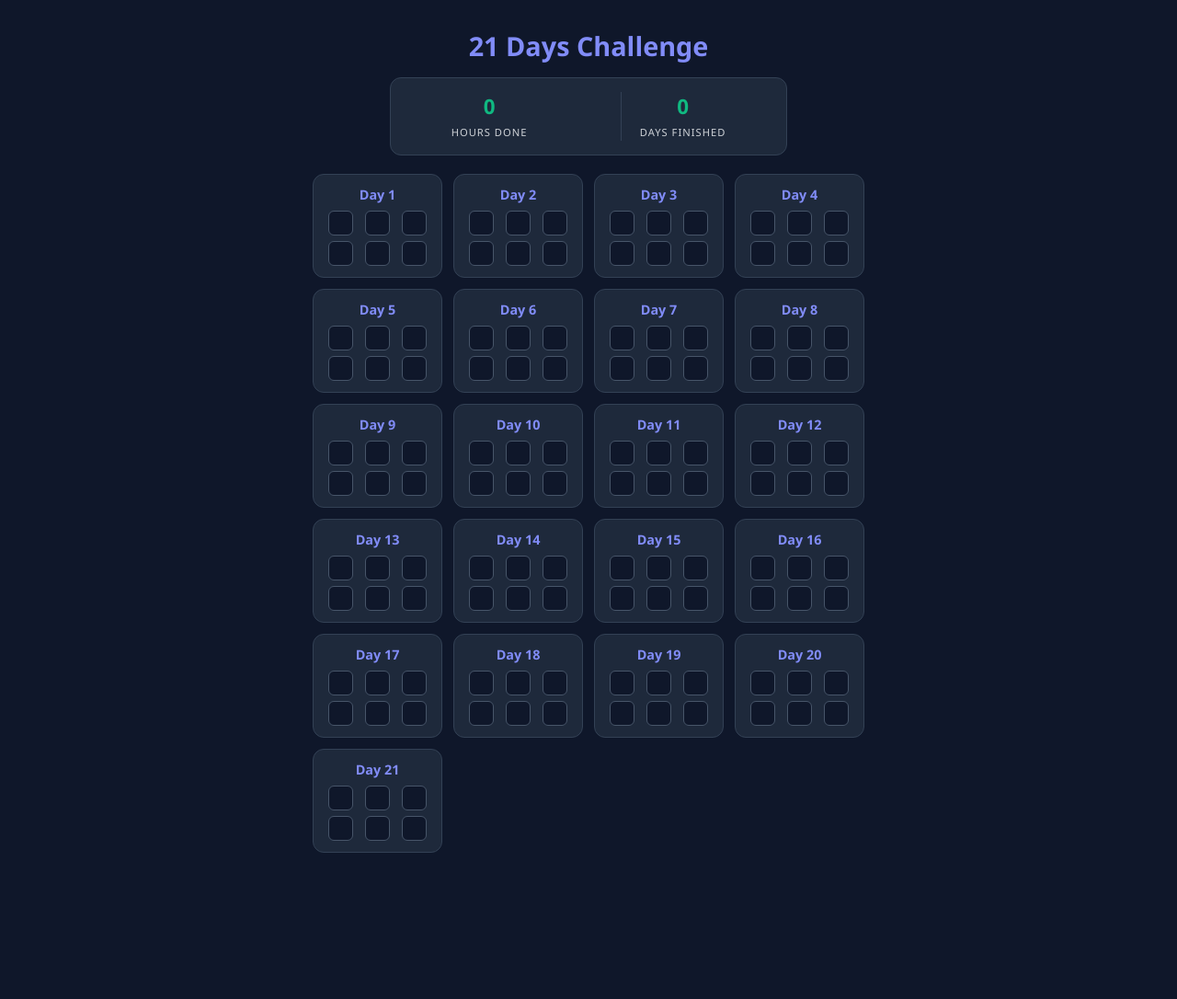
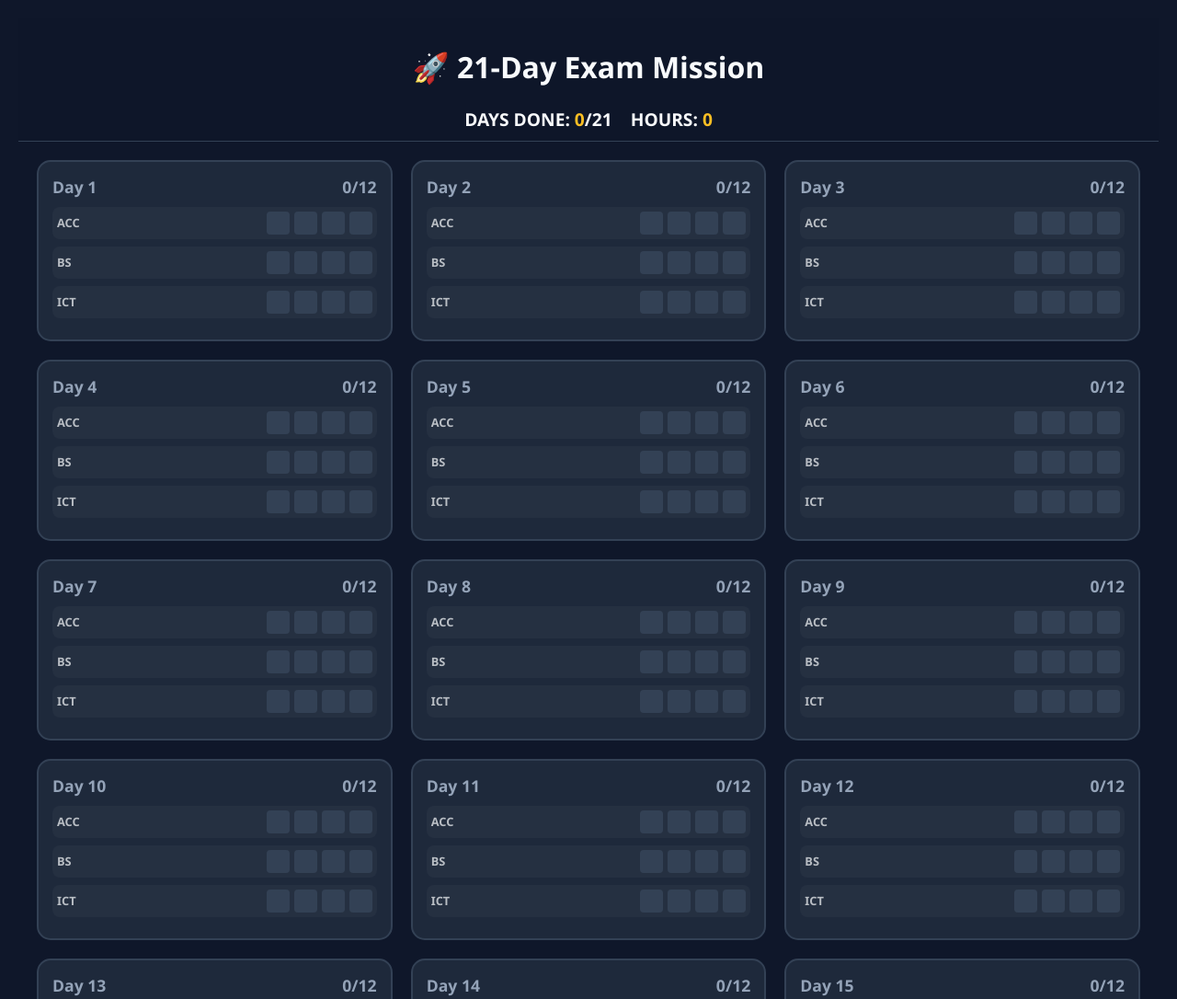
Before and after one commit to savi184/challenge21, a plain HTML site: page index.html in a window 1280 px wide. Shown: the top 1086 px of the page at 92% size. Before the commit the page ends 972 px from the top, so only its background shows below. Drawn offline with Linux system fonts and the light colour scheme.

Commit message:
Update index.html

```diff
--- a/index.html
+++ b/index.html
@@ -2,202 +2,277 @@
 <html lang="en">
 <head>
     <meta charset="UTF-8">
-    <meta name="viewport" content="width=device-width, initial-scale=1.0, maximum-scale=1.0, user-scalable=no">
-    <title>21 Days Challenge</title>
+    <meta name="viewport" content="width=device-width, initial-scale=1.0">
+    <title>My 21-Day Mission</title>
     <style>
         :root {
-            --primary: #818cf8;
-            --success: #10b981;
             --bg: #0f172a;
-            --card: #1e293b;
+            --card-bg: #1e293b;
+            --acc-color: #f43f5e; /* Red for Accounting */
+            --bs-color: #3b82f6;  /* Blue for BS */
+            --ict-color: #10b981; /* Green for ICT */
+            --gold: #fbbf24;
             --text: #f8fafc;
         }
 
         body {
-            font-family: 'Segoe UI', Tahoma, Geneva, Verdana, sans-serif;
+            font-family: 'Segoe UI', sans-serif;
             background: var(--bg);
             color: var(--text);
             display: flex;
             flex-direction: column;
             align-items: center;
-            padding: 15px;
             margin: 0;
+            padding: 20px;
             min-height: 100vh;
         }
 
-        h1 {
-            color: var(--primary);
-            font-size: 1.8rem;
-            margin: 15px 0;
+        .header {
             text-align: center;
+            margin-bottom: 20px;
+            position: sticky;
+            top: 0;
+            background: rgba(15, 23, 42, 0.9);
+            width: 100%;
+            padding: 10px 0;
+            z-index: 100;
+            backdrop-filter: blur(5px);
+            border-bottom: 1px solid #334155;
         }
 
-        .stats-container {
+        .stats {
             display: flex;
-            justify-content: space-around;
-            width: 90%;
-            max-width: 400px;
-            margin-bottom: 20px;
-            background: var(--card);
-            padding: 15px;
-            border-radius: 12px;
-            border: 1px solid #334155;
+            gap: 20px;
+            justify-content: center;
+            font-size: 1.2rem;
+            font-weight: bold;
         }
 
-        .stat-box {
-            text-align: center;
-        }
-
-        .stat-value {
-            display: block;
-            font-size: 1.4rem;
-            font-weight: bold;
-            color: var(--success);
-        }
-
-        .stat-label {
-            font-size: 0.7rem;
-            opacity: 0.8;
-            text-transform: uppercase;
-            letter-spacing: 1px;
-        }
+        .stat-box span { color: var(--gold); }
 
         .grid {
             display: grid;
-            grid-template-columns: repeat(2, 1fr); /* Mobile එකේ දවසකට දෙක ගානේ පෙන්වන්න */
-            gap: 12px;
+            grid-template-columns: repeat(auto-fit, minmax(300px, 1fr));
+            gap: 20px;
             width: 100%;
-            max-width: 600px;
-            padding-bottom: 30px;
-        }
-
-        /* PC එකේදී දවසකට 4ක් පෙන්වන්න */
-        @media (min-width: 600px) {
-            .grid { grid-template-columns: repeat(4, 1fr); }
+            max-width: 1200px;
         }
 
         .day-card {
-            background: var(--card);
-            padding: 12px;
-            border-radius: 12px;
-            border: 1px solid #334155;
-            text-align: center;
+            background: var(--card-bg);
+            border-radius: 15px;
+            padding: 15px;
+            border: 2px solid #334155;
+            transition: transform 0.2s, box-shadow 0.3s;
+            position: relative;
+            overflow: hidden;
         }
 
+        .day-card.completed { border-color: var(--ict-color); box-shadow: 0 0 15px rgba(16, 185, 129, 0.2); }
+        .day-card.perfect { border-color: var(--gold); box-shadow: 0 0 20px rgba(251, 191, 36, 0.4); }
+
         .day-title {
+            display: flex;
+            justify-content: space-between;
+            font-size: 1.1rem;
             font-weight: bold;
-            font-size: 0.9rem;
+            margin-bottom: 10px;
+            color: #94a3b8;
+        }
+
+        /* Subject Rows */
+        .subject-row {
+            display: flex;
+            align-items: center;
             margin-bottom: 8px;
-            display: block;
-            color: var(--primary);
+            background: rgba(255,255,255,0.03);
+            padding: 5px;
+            border-radius: 8px;
+            transition: background 0.3s;
+        }
+
+        .subject-row.row-done {
+            background: rgba(255,255,255,0.1);
+            animation: row-glow 1s ease-in-out;
+        }
+
+        .label {
+            font-size: 0.8rem;
+            width: 50px;
+            font-weight: bold;
+            opacity: 0.7;
         }
 
         .slots {
-            display: grid;
-            grid-template-columns: repeat(3, 1fr);
-            gap: 6px;
-            justify-items: center;
+            display: flex;
+            gap: 5px;
+            flex: 1;
+            justify-content: flex-end;
         }
 
         .slot {
-            width: 25px; /* Fixed width for mobile */
-            height: 25px; /* Fixed height for mobile */
-            background: #0f172a;
-            border: 1px solid #475569;
-            border-radius: 6px;
+            width: 25px;
+            height: 25px;
+            border-radius: 4px;
+            background: #334155;
             cursor: pointer;
-            transition: transform 0.2s cubic-bezier(0.175, 0.885, 0.32, 1.275);
+            transition: all 0.2s;
         }
 
-        .slot:active {
-            transform: scale(0.7);
-        }
+        /* Slot Colors when Active */
+        .acc .slot.active { background: var(--acc-color); box-shadow: 0 0 8px var(--acc-color); }
+        .bs .slot.active { background: var(--bs-color); box-shadow: 0 0 8px var(--bs-color); }
+        .ict .slot.active { background: var(--ict-color); box-shadow: 0 0 8px var(--ict-color); }
 
-        .slot.done {
-            background: var(--success);
-            border-color: var(--success);
-            box-shadow: 0 0 8px rgba(16, 185, 129, 0.4);
-            animation: pop 0.3s ease-out;
-        }
+        .slot:hover { transform: scale(1.1); }
+        .slot:active { transform: scale(0.9); }
 
-        @keyframes pop {
-            0% { transform: scale(1); }
-            50% { transform: scale(1.3); }
-            100% { transform: scale(1); }
-        }
+        /* Animations */
+        @keyframes pop { 0% { transform: scale(1); } 50% { transform: scale(1.2); } 100% { transform: scale(1); } }
+        @keyframes row-glow { 0% { box-shadow: none; } 50% { box-shadow: inset 0 0 10px rgba(255,255,255,0.2); } 100% { box-shadow: none; } }
 
-        .day-complete {
-            border-color: var(--success);
-            background: rgba(16, 185, 129, 0.1);
+        /* Confetti Canvas */
+        #confetti {
+            position: fixed;
+            top: 0;
+            left: 0;
+            width: 100%;
+            height: 100%;
+            pointer-events: none;
+            z-index: 999;
         }
     </style>
 </head>
 <body>
 
-    <h1>21 Days Challenge</h1>
-
-    <div class="stats-container">
-        <div class="stat-box">
-            <span class="stat-value" id="hours-count">0</span>
-            <span class="stat-label">Hours Done</span>
-        </div>
-        <div class="stat-box" style="border-left: 1px solid #334155; padding-left: 20px;">
-            <span class="stat-value" id="days-count">0</span>
-            <span class="stat-label">Days Finished</span>
+    <div class="header">
+        <h1>🚀 21-Day Exam Mission</h1>
+        <div class="stats">
+            <div class="stat-box">DAYS DONE: <span id="total-days">0</span>/21</div>
+            <div class="stat-box">HOURS: <span id="total-hours">0</span></div>
         </div>
     </div>
 
-    <div class="grid" id="challenge-grid"></div>
+    <div class="grid" id="grid"></div>
+    <canvas id="confetti"></canvas>
 
     <script>
-        const SLOTS_PER_DAY = 6;
-        let progress = JSON.parse(localStorage.getItem('challenge_21_mobile_data')) || {};
+        const subjects = [
+            { id: 'acc', label: 'ACC', color: 'acc' },
+            { id: 'bs', label: 'BS', color: 'bs' },
+            { id: 'ict', label: 'ICT', color: 'ict' }
+        ];
+
+        // Load data or initialize
+        let progress = JSON.parse(localStorage.getItem('study_mission_v1')) || {};
 
         function render() {
-            const grid = document.getElementById('challenge-grid');
+            const grid = document.getElementById('grid');
             grid.innerHTML = '';
             let totalHours = 0;
-            let fullDays = 0;
+            let daysCompleted = 0;
 
             for (let d = 1; d <= 21; d++) {
-                const daySlots = progress[d] || [];
-                totalHours += daySlots.length;
-                const isDayDone = daySlots.length === SLOTS_PER_DAY;
-                if (isDayDone) fullDays++;
+                if (!progress[d]) progress[d] = []; // Array of 0-11 (indices)
+
+                const dayData = progress[d];
+                const count = dayData.length;
+                totalHours += count;
+
+                // Determine Card Status
+                let statusClass = '';
+                if (count >= 12) statusClass = 'perfect'; // All 12 done
+                else if (count >= 8) { statusClass = 'completed'; daysCompleted++; } // 8+ done
 
                 const card = document.createElement('div');
-                card.className = `day-card ${isDayDone ? 'day-complete' : ''}`;
+                card.className = `day-card ${statusClass}`;
 
-                let slotsHtml = '';
-                for (let s = 1; s <= SLOTS_PER_DAY; s++) {
-                    const isDone = daySlots.includes(s);
-                    slotsHtml += `<div class="slot ${isDone ? 'done' : ''}" onclick="toggleSlot(${d}, ${s})"></div>`;
-                }
+                let innerHTML = `<div class="day-title"><span>Day ${d}</span> <span>${count}/12</span></div>`;
 
-                card.innerHTML = `<span class="day-title">Day ${d}</span><div class="slots">${slotsHtml}</div>`;
+                // Render 3 Rows
+                subjects.forEach((subj, subjIdx) => {
+                    const startIndex = subjIdx * 4; // 0, 4, 8
+                    let rowFilled = 0;
+                    let slotsHTML = '';
+
+                    for (let i = 0; i < 4; i++) {
+                        const globalIdx = startIndex + i;
+                        const isActive = dayData.includes(globalIdx);
+                        if (isActive) rowFilled++;
+
+                        slotsHTML += `<div class="slot ${isActive ? 'active' : ''}"
+                            onclick="toggle(${d}, ${globalIdx})"></div>`;
+                    }
+
+                    const isRowDone = rowFilled === 4 ? 'row-done' : '';
+                    innerHTML += `
+                        <div class="subject-row ${subj.color} ${isRowDone}">
+                            <div class="label">${subj.label}</div>
+                            <div class="slots">${slotsHTML}</div>
+                        </div>`;
+                });
+
+                card.innerHTML = innerHTML;
                 grid.appendChild(card);
             }
 
-            document.getElementById('hours-count').innerText = totalHours;
-            document.getElementById('days-count').innerText = fullDays;
+            document.getElementById('total-days').innerText = daysCompleted;
+            document.getElementById('total-hours').innerText = totalHours;
         }
 
-        function toggleSlot(day, hour) {
-            if (!progress[day]) progress[day] = [];
-            const index = progress[day].indexOf(hour);
+        function toggle(day, index) {
+            let dayData = progress[day] || [];
 
-            if (index > -1) {
-                progress[day].splice(index, 1);
+            if (dayData.includes(index)) {
+                dayData = dayData.filter(i => i !== index);
             } else {
-                progress[day].push(hour);
+                dayData.push(index);
+                // Check for animations
+                if (dayData.length === 12) launchConfetti();
             }
 
-            localStorage.setItem('challenge_21_mobile_data', JSON.stringify(progress));
+            progress[day] = dayData;
+            localStorage.setItem('study_mission_v1', JSON.stringify(progress));
             render();
+        }
+
+        // --- Simple Confetti Logic ---
+        function launchConfetti() {
+            const canvas = document.getElementById('confetti');
+            const ctx = canvas.getContext('2d');
+            canvas.width = window.innerWidth;
+            canvas.height = window.innerHeight;
+
+            const particles = [];
+            for(let i=0; i<100; i++) {
+                particles.push({
+                    x: Math.random() * canvas.width,
+                    y: Math.random() * canvas.height - canvas.height,
+                    c: ['#f43f5e', '#3b82f6', '#10b981', '#fbbf24'][Math.floor(Math.random()*4)],
+                    s: Math.random() * 5 + 2,
+                    d: Math.random() * 5 + 2
+                });
+            }
+
+            function draw() {
+                ctx.clearRect(0,0,canvas.width,canvas.height);
+                let active = false;
+                particles.forEach(p => {
+                    p.y += p.d;
+                    if(p.y < canvas.height) {
+                        active = true;
+                        ctx.fillStyle = p.c;
+                        ctx.beginPath();
+                        ctx.arc(p.x, p.y, p.s, 0, Math.PI*2);
+                        ctx.fill();
+                    }
+                });
+                if(active) requestAnimationFrame(draw);
+            }
+            draw();
         }
 
         render();
     </script>
 </body>
-
 </html>
```
